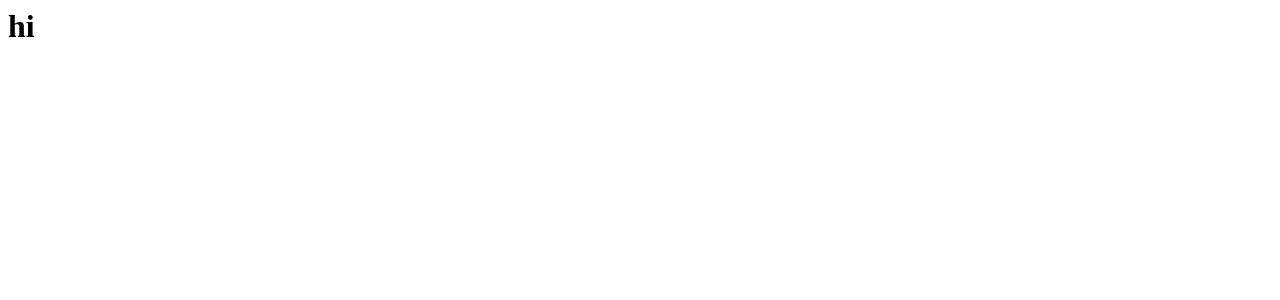
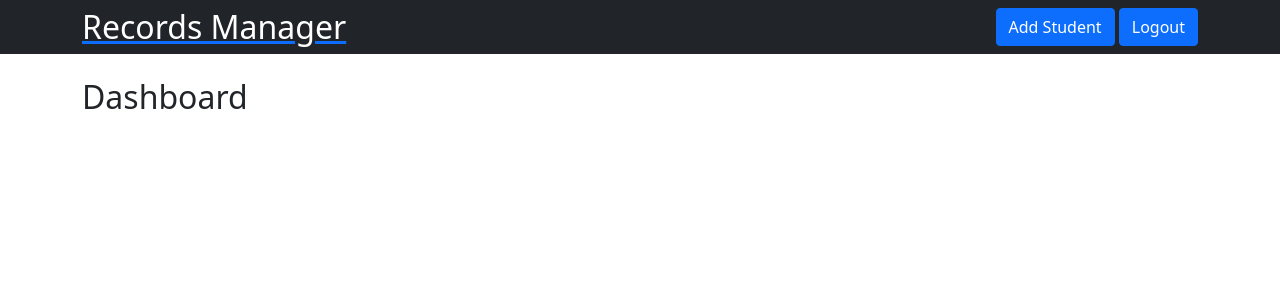
Before and after one commit to sagarsangwan/kids_meal_managment, a Django app: page / in a window 1280 px wide. Before the commit the part shown is almost empty. Shown: the top 300 px of the page. Run offline with Django 4.2, Linux system fonts and the light colour scheme; a user stored in the database is signed in.

Commit message:
bug fix in logout url

```diff
--- a/kids_meal_managment/settings.py
+++ b/kids_meal_managment/settings.py
@@ -54,6 +54,8 @@ MIDDLEWARE = [
 ]
 
 ROOT_URLCONF = 'kids_meal_managment.urls'
+
+LOGIN_URL = 'login'
 
 TEMPLATES = [
     {
--- a/records_manager/urls.py
+++ b/records_manager/urls.py
@@ -6,4 +6,5 @@ urlpatterns = [
     path('', views.home, name='home'),
     path('loginuser/', views.loginuser, name='login'),
     path('signup/', views.signup, name='signup'),
+    path('logoutuser/', views.logoutuser, name='logout'),
 ]
--- a/records_manager/views.py
+++ b/records_manager/views.py
@@ -26,6 +26,11 @@ def signup(request):
     return render(request, 'pages/signup.html')
 
 
+def logoutuser(request):
+    logout(request)
+    return redirect('home')
+
+
 def loginuser(request):
     if request.method == 'GET':
         if request.user.is_authenticated:
--- a/templates/pages/home.html
+++ b/templates/pages/home.html
@@ -1,3 +1,37 @@
-<h1>
-    hi
-</h1>
+{% extends "main.html" %}
+{% block content %}
+<style>
+    @media only screen and (max-width: 768px) {
+        .header-button {
+            margin-bottom: 12px;
+        }
+
+        .header-button {
+            margin-bottom: 12px;
+        }
+    }
+</style>
+
+<div class="bg-dark">
+    <div class="container">
+        <div class="row py-2">
+            <div class="col-6">
+                <a href="/">
+                    <h2 class="text-white mb-0">Records Manager</h1>
+                </a>
+            </div>
+            <div class="col-6 text-end">
+                <a class="btn header-button btn-primary" href="/add-student">Add Student</a>
+                <a class="btn btn-primary" href="/logoutuser">Logout</a>
+            </div>
+        </div>
+    </div>
+</div>
+<div class="container">
+    <div class="row">
+        <div class="col-12 mt-4">
+            <h2 class="">Dashboard</h1>
+        </div>
+    </div>
+</div>
+{% endblock %}
```
Also changed, not shown: db.sqlite3.
